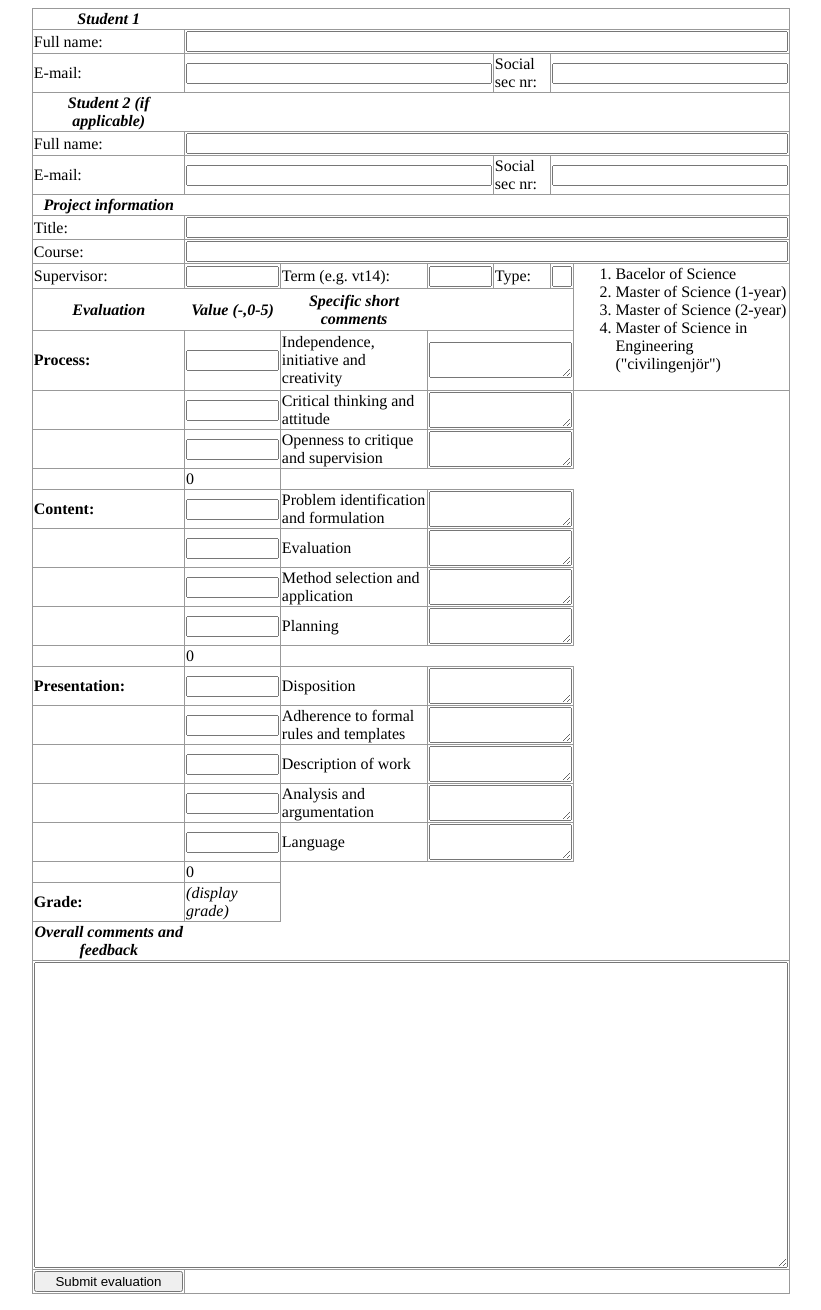
After one commit to RosanderOliver/DV1512_Projekt_HT2015, a PHP site: page /dp_pp-eval-supervisor.php in a window 1280 px wide. The commit adds this page. Shown: the whole page, without its empty margins (229-1050 px from the left). Run offline with PHP 8.4, Linux system fonts and the light colour scheme.

Commit message:
Eval form

```diff
--- a/css/stilmall.css
+++ b/css/stilmall.css
@@ -1,4 +1,29 @@
 body{
-  background-color: #ffffff;
-  font-family: Arial;
+  background-color: #FFF;
+  font-family: Times;
 }
+
+table{
+  width: 60%;
+  border-collapse: collapse;
+  border: 1px solid #999;
+  margin: auto;
+}
+
+th{
+  font-style: italic;
+}
+
+td{
+  border: 1px solid #999;
+}
+
+input{
+  width: 100%;
+  height: 100%;
+}
+
+textarea{
+  width: 100%;
+
+}
--- /dev/null
+++ b/dp_pp-eval-supervisor.php
@@ -0,0 +1,160 @@
+<html>
+<link href="css/stilmall.css" type="text/css" rel="stylesheet" />
+<body>
+
+<form action="#" method="get">
+<table>
+
+  <th>Student 1</th>
+  <tr>
+    <td>Full name: </td>
+    <td colspan="6"><input type="text" name="student1"></td>
+  </tr>
+  <tr>
+    <td>E-mail: </td>
+    <td colspan="3"><input type="text" name="s1email"></td>
+    <td >Social sec nr: </td>
+    <td colspan="2"><input type="text" name="s1socialsecnr"></td>
+  </tr>
+
+  <th>Student 2 (if applicable)</th>
+  <tr>
+    <td>Full name: </td>
+    <td colspan="6"><input type="text" name="student2"></td>
+  </tr>
+  <tr>
+    <td>E-mail: </td>
+    <td colspan="3"><input type="text" name="s2email"></td>
+    <td>Social sec nr: </td>
+    <td colspan="2"><input type="text" name="s2socialsecnr"></td>
+  </tr>
+  <th>Project information</th>
+  <tr>
+    <td>Title: </td>
+    <td colspan="6"><input type="text" name="student1"></td>
+  </tr>
+  <tr>
+    <td>Course:</td>
+    <td colspan="6"><input type="text" name="s1email"></td>
+  </tr>
+  <tr>
+    <td>Supervisor:</td>
+    <td><input type="text" name="supervisor"></td>
+    <td>Term (e.g. vt14): </td>
+    <td><input type="text" name="term"></td>
+    <td>Type:</td>
+    <td><input type="number" name"type" min="1" max="5"></td>
+    <td rowspan="3">
+      <ol>
+        <li>Bacelor of Science</li>
+        <li>Master of Science (1-year)</li>
+        <li>Master of Science (2-year)</li>
+        <li>Master of Science in Engineering ("civilingenj&ouml;r")</li>
+      </ol>
+    </td>
+  </tr>
+  <th>Evaluation</th><th>Value (-,0-5)</th><th>Specific short comments</th>
+  <tr>
+    <td><b>Process:</b></td>
+    <td><input type="number" name="process1" min="0" max="5"></td>
+    <td>Independence, initiative and creativity</td>
+    <td colspan="3"><textarea type="text" name="processcomment1" rows="2"></textarea></td>
+  </tr>
+  <tr>
+    <td></td>
+    <td><input type="number" name="process2" min="0" max="5"></td>
+    <td> Critical thinking and attitude</td>
+    <td colspan="3"><textarea type="text" name="processcomment2" rows="2"></textarea></td>
+  </tr>
+  <tr>
+    <td></td>
+    <td><input type="number" name="process3" min="0" max="5"></td>
+    <td> Openness to critique and supervision</td>
+    <td colspan="3"><textarea type="text" name="processcomment3" rows="2"></textarea></td>
+  </tr>
+  <tr>
+    <td></td><td>0</td>
+  </tr>
+
+  <tr>
+    <td><b>Content:</b></td>
+    <td><input type="number" name="content1" min="0" max="5"></td>
+    <td> Problem identification and formulation</td>
+    <td colspan="3"><textarea type="text" name="contentcomment1" rows="2"></textarea></td>
+  </tr>
+  <tr>
+    <td></td>
+    <td><input type="number" name="content2" min="0" max="5"></td>
+    <td> Evaluation</td>
+    <td colspan="3"><textarea type="text" name="contentcomment2" rows="2"></textarea></td>
+  </tr>
+  <tr>
+    <td></td>
+    <td><input type="number" name="content3" min="0" max="5"></td>
+    <td> Method selection and application</td>
+    <td colspan="3"><textarea type="text" name="contentcomment2" rows="2"></textarea></td>
+  </tr>
+  <tr>
+    <td></td>
+    <td><input type="number" name="content4" min="0" max="5"></td>
+    <td> Planning</td>
+    <td colspan="3"><textarea type="text" name="contentcomment4" rows="2"></textarea></td>
+  </tr>
+  <tr>
+    <td></td><td>0</td>
+  </tr>
+
+  <tr>
+    <td><b>Presentation:</b></td>
+    <td><input type="number" name="presentation1" min="0" max="5"></td>
+    <td> Disposition</td>
+    <td colspan="3"><textarea type="text" name="presentationcomment1" rows="2"></textarea></td>
+  </tr>
+  <tr>
+    <td></td>
+    <td><input type="number" name="presentation2" min="0" max="5"></td>
+    <td> Adherence to formal rules and templates</td>
+    <td colspan="3"><textarea type="text" name="presentationcomment2" rows="2"></textarea></td>
+  </tr>
+  <tr>
+    <td></td>
+    <td><input type="number" name="presentation3" min="0" max="5"></td>
+    <td> Description of work</td>
+    <td colspan="3"><textarea type="text" name="presentationcomment3" rows="2"></textarea></td>
+  </tr>
+  <tr>
+    <td></td>
+    <td><input type="number" name="presentation4" min="0" max="5"></td>
+    <td> Analysis and argumentation</td>
+    <td colspan="3"><textarea type="text" name="presentationcomment4" rows="2"></textarea></td>
+  </tr>
+  <tr>
+    <td></td>
+    <td><input type="number" name="presentation5" min="0" max="5"></td>
+    <td> Language</td>
+    <td colspan="3"><textarea type="text" name="presentationcomment5" rows="2"></textarea></td>
+  </tr>
+  <tr>
+    <td></td><td>0</td>
+  </tr>
+
+  <tr>
+    <td><b>Grade:</b></td><td> <i>(display grade)</i></td>
+  </tr>
+
+  <th>Overall comments and feedback</th>
+  <tr>
+    <td colspan="7"><textarea name="feedback" rows="20"></textarea></td>
+  </tr>
+
+  <tr>
+    <td><input type="button" name="name" value="Submit evaluation"></td>
+  </tr>
+
+
+</table>
+</form>
+
+
+</body>
+</html>
--- a/test.txt
+++ /dev/null
@@ -1,3 +0,0 @@
-detta är en ny fil.
-
-Nej, det är en gammal.
```
Also changed, not shown: index.php (deleted, +0 -21 lines), README.md (deleted).
